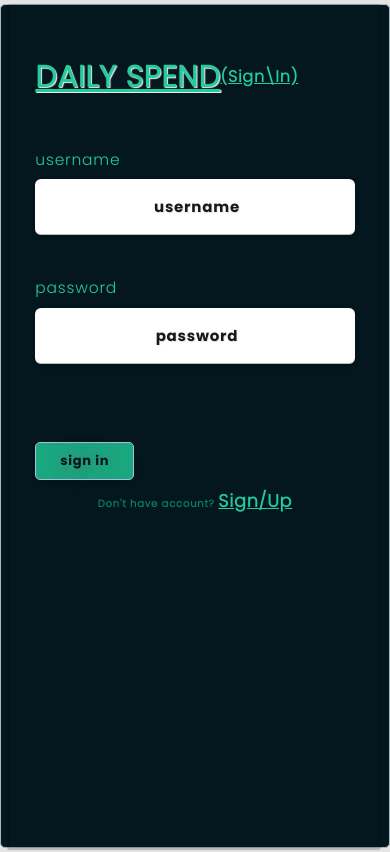
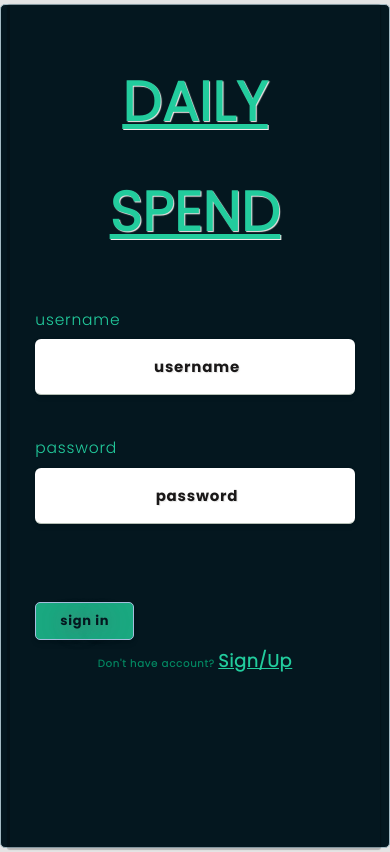
Before and after one commit to arjunaNR-gf/DailySpendLocal, a React (Create React App) app: page / in a window 390 px wide. Built offline with nearby package versions, Linux system fonts and the light colour scheme.

Commit message:
checking design 01

```diff
--- a/src/Pages/SignIn/SignIn.jsx
+++ b/src/Pages/SignIn/SignIn.jsx
@@ -163,7 +163,7 @@ export default function Signup({ screen, authenticate, inputErrordetails }) {
         <div className="sign-in-main">
           <div className="form-devider">
             <span className="form--name">
-              <div className="sign--logo--name"><h1>DAILY SPEND</h1> <div><h4>(Sign\In)</h4></div></div>
+              <div className="sign--logo--name"><h1>DAILY SPEND</h1></div>
 
             </span>
           </div>
--- a/src/Pages/SignIn/index.css
+++ b/src/Pages/SignIn/index.css
@@ -114,7 +114,7 @@ h1 {
 
   .sign--logo--name>h3,
   h1 {
-    font-size: 30px;
+    font-size: 55px;
   }
 
 
```
